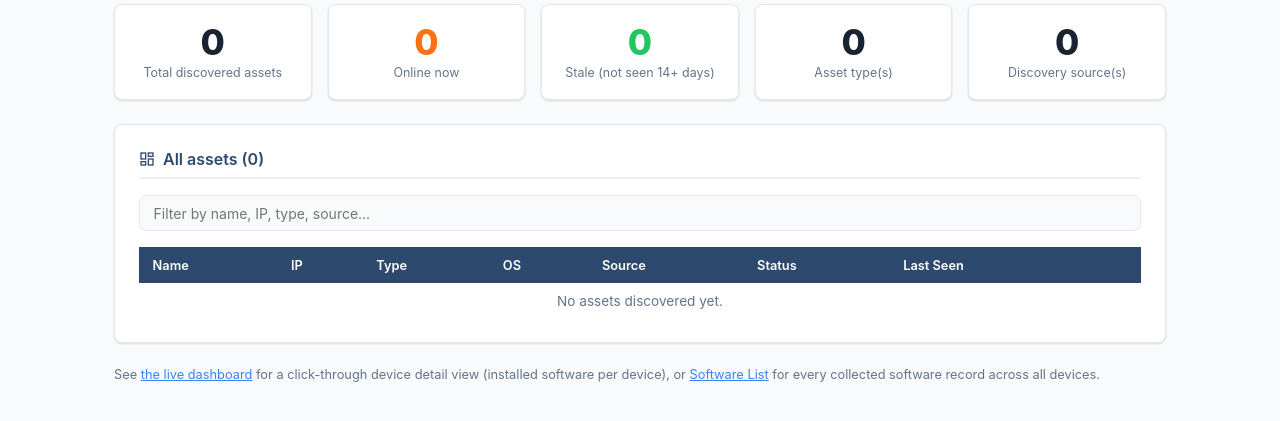
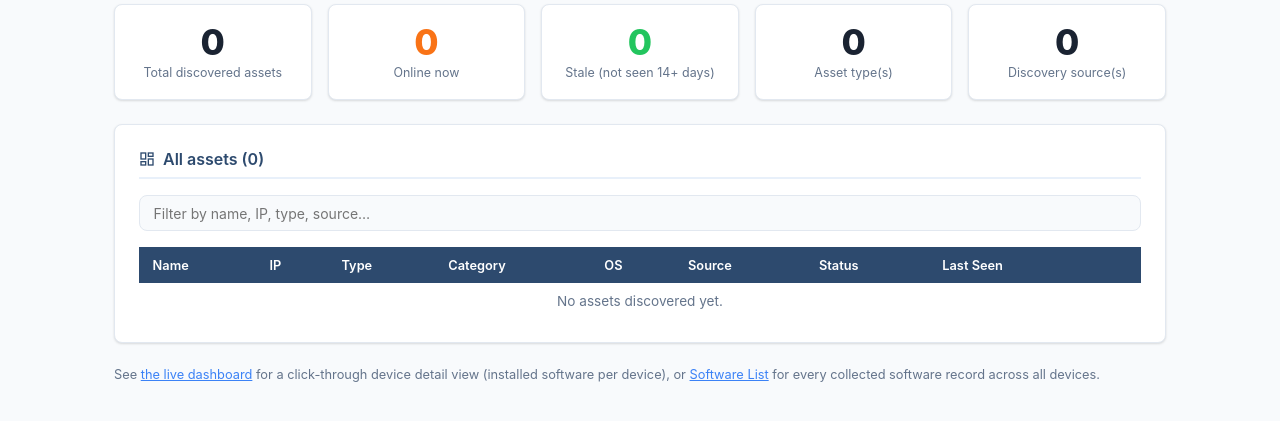
Before and after one commit to 83avenger/AD-Agent, a Flask app: page /assets in a window 1280 px wide. Shown: the part 285-706 px from the top of the page. Run offline with Flask 3, Linux system fonts and the light colour scheme; data that the repository does not hold is empty; some libraries are stand-ins or nearby versions.

Commit message:
Add a device Category column (Desktop/Laptop/Server/DC) to Assets
The Assets page showed coarse "Windows" for every Windows host even though a classifier
already existed, for two reasons: Get-DeviceCategory overwrote AssetType and only ran over
WinRM, and sync_assets took the newest run's asset_type/os unconditionally - so a later
NetworkScan-only run relabelled AD/WinRM-classified hosts back to "Windows" and nulled OS.

Category is now a first-class field, separate from the coarse AssetType, derived from the
best available signal and never downgraded:

- Discovery.psm1: Get-ADAsset emits Category (Server/Workstation/DC/Linux) from AD's OS
  attribute - no WinRM needed; Export-AssetInventory's CSV carries it.
- Run-Discovery.ps1: the categorise loop seeds Category from the coarse type, then refines
  Workstation -> Desktop/Laptop via the WinRM chassis probe, leaving AssetType coarse. The
  software-target filter and Get-InstalledSoftware -Category were updated so splitting the
  fields doesn't break software collection.
- assets_db.py: new nullable category column (via _ADDED_COLUMNS migration); sync_assets
  COALESCEs os/category and guards asset_type so a coarse "Windows"/"Unknown"/null never
  overwrites a specific stored value; _row_to_asset returns Category, deriving a best-effort
  class (_derive_category) for legacy/network-only rows so the column is never blank.
- Assets page: new Category column (badge) between Type and OS, included in the filter, with
  a "By category" summary; app.py aggregates by_category.

Verified via SQLite + the Flask test client: an AD-classified Server survives a later coarse
NetworkScan run (category and OS intact, not downgraded); Laptop shows through; a
network-only Windows host with no OS reads Unknown; a legacy row with a Server OS string
derives Server; the page renders with the new column and summary. PowerShell is reviewed,
not executed here - run one Discovery pass to confirm live categorisation.

Co-Authored-By: Claude Opus 4.8 <noreply@anthropic.com>
Claude-Session: https://claude.ai/code/session_01Sdd52zyevE42JC3mWBHu7Z

```diff
--- a/WebApp/app.py
+++ b/WebApp/app.py
@@ -1430,11 +1430,13 @@ def assets_list():
     NOC-display truncated-to-40 version) - searchable, with online/last-seen status."""
     assets, last_scan = _load_discovery_inventory()
     by_type: dict = {}
+    by_category: dict = {}
     by_source: dict = {}
     online_count = 0
     stale_count = 0
     for a in assets:
         by_type[a.get("AssetType", "Unknown")] = by_type.get(a.get("AssetType", "Unknown"), 0) + 1
+        by_category[a.get("Category", "Unknown")] = by_category.get(a.get("Category", "Unknown"), 0) + 1
         by_source[a.get("Source", "Unknown")] = by_source.get(a.get("Source", "Unknown"), 0) + 1
         if _is_online(a.get("LastSeen")):
             online_count += 1
@@ -1449,6 +1451,7 @@ def assets_list():
         stale_count=stale_count,
         stale_days=STALE_THRESHOLD_DAYS,
         by_type=sorted(by_type.items(), key=lambda kv: -kv[1]),
+        by_category=sorted(by_category.items(), key=lambda kv: -kv[1]),
         by_source=sorted(by_source.items(), key=lambda kv: -kv[1]),
         last_scan=last_scan,
         is_online=_is_online,
--- a/WebApp/assets_db.py
+++ b/WebApp/assets_db.py
@@ -81,6 +81,11 @@ _ADDED_COLUMNS = {
     "last_checkin":   "TEXT",   # when the device last pushed its own inventory to us
     "checkin_source": "TEXT",   # 'PushCollector' | 'CloudflareWARP'
     "checkin_user":   "TEXT",   # logged-on user (push collector) / WARP-enrolled user email
+    # Device class (Desktop/Laptop/Server/Domain Controller/...), kept separate from
+    # asset_type (the coarse Windows/Linux/NetworkDevice kind) so a device's class is not
+    # lost when a later coarse scan re-reports the host. Nullable; _row_to_asset derives a
+    # best-effort value when it's empty.
+    "category":       "TEXT",
     # A laptop carried home every night checks in from the office by day and from home
     # by evening/weekend. Keeping only "last check-in" would mean each location's
     # timestamp erases the other's, so "when was this device last actually in the
@@ -293,10 +298,16 @@ def sync_assets(state_dir: Path, assets: list) -> None:
             software = a.get("Software")
             name = (a.get("Name") or "").strip().lower()
             ip = (a.get("IP") or "").strip().lower()
+            # A coarse AssetType ('Windows'/'Unknown'/empty) must not overwrite a more
+            # specific class already stored, and a null OS/category must not wipe a known
+            # one - otherwise a NetworkScan-only run relabels AD/WinRM-classified hosts back
+            # to 'Windows'. The upsert below COALESCEs os/category and guards asset_type;
+            # 'category' is passed explicitly so the WinRM/AD class survives across runs.
+            category = a.get("Category")
             row = (
                 key, a.get("Name"), a.get("IP"), a.get("AssetType"), a.get("OS"),
                 a.get("OpenPorts"), a.get("Source"), a.get("LastSeen"), a.get("CollectionNote"),
-                json.dumps(software) if software else None, now, now,
+                json.dumps(software) if software else None, category, now, now,
             )
             if BACKEND == "postgres":
                 # A host discovered first as a bare IP (no reverse DNS yet) that later
@@ -307,18 +318,21 @@ def sync_assets(state_dir: Path, assets: list) -> None:
                     cur.execute("DELETE FROM assets WHERE dedup_key = %s AND dedup_key != %s", (ip, key))
                 cur.execute("""
                     INSERT INTO assets (dedup_key, name, ip, asset_type, os, open_ports,
-                        source, last_seen, collection_note, software_json, first_seen, updated_at)
-                    VALUES (%s, %s, %s, %s, %s, %s, %s, %s, %s, %s, %s, %s)
+                        source, last_seen, collection_note, software_json, category, first_seen, updated_at)
+                    VALUES (%s, %s, %s, %s, %s, %s, %s, %s, %s, %s, %s, %s, %s)
                     ON CONFLICT (dedup_key) DO UPDATE SET
                         name            = EXCLUDED.name,
                         ip              = EXCLUDED.ip,
-                        asset_type      = EXCLUDED.asset_type,
-                        os              = EXCLUDED.os,
+                        asset_type      = CASE
+                            WHEN EXCLUDED.asset_type IS NULL OR EXCLUDED.asset_type IN ('', 'Windows', 'Unknown')
+                                THEN assets.asset_type ELSE EXCLUDED.asset_type END,
+                        os              = COALESCE(EXCLUDED.os, assets.os),
                         open_ports      = EXCLUDED.open_ports,
                         source          = EXCLUDED.source,
                         last_seen       = COALESCE(EXCLUDED.last_seen, assets.last_seen),
                         collection_note = EXCLUDED.collection_note,
                         software_json   = COALESCE(EXCLUDED.software_json, assets.software_json),
+                        category        = COALESCE(EXCLUDED.category, assets.category),
                         updated_at      = EXCLUDED.updated_at
                 """, row)
             else:
@@ -326,18 +340,21 @@ def sync_assets(state_dir: Path, assets: list) -> None:
                     cur.execute("DELETE FROM assets WHERE dedup_key = ? AND dedup_key != ?", (ip, key))
                 cur.execute("""
                     INSERT INTO assets (dedup_key, name, ip, asset_type, os, open_ports,
-                        source, last_seen, collection_note, software_json, first_seen, updated_at)
-                    VALUES (?, ?, ?, ?, ?, ?, ?, ?, ?, ?, ?, ?)
+                        source, last_seen, collection_note, software_json, category, first_seen, updated_at)
+                    VALUES (?, ?, ?, ?, ?, ?, ?, ?, ?, ?, ?, ?, ?)
                     ON CONFLICT(dedup_key) DO UPDATE SET
                         name            = excluded.name,
                         ip              = excluded.ip,
-                        asset_type      = excluded.asset_type,
-                        os              = excluded.os,
+                        asset_type      = CASE
+                            WHEN excluded.asset_type IS NULL OR excluded.asset_type IN ('', 'Windows', 'Unknown')
+                                THEN assets.asset_type ELSE excluded.asset_type END,
+                        os              = COALESCE(excluded.os, assets.os),
                         open_ports      = excluded.open_ports,
                         source          = excluded.source,
                         last_seen       = COALESCE(excluded.last_seen, assets.last_seen),
                         collection_note = excluded.collection_note,
                         software_json   = COALESCE(excluded.software_json, assets.software_json),
+                        category        = COALESCE(excluded.category, assets.category),
                         updated_at      = excluded.updated_at
                 """, row)
         conn.commit()
@@ -345,12 +362,36 @@ def sync_assets(state_dir: Path, assets: list) -> None:
         conn.close()
 
 
+def _derive_category(asset_type: str | None, os: str | None) -> str:
+    """Best-effort device class when no explicit category was stored (legacy rows, or
+    network-only hosts the WinRM/AD classifier never reached). Mirrors the PowerShell
+    classification so the column is populated without forcing a re-scan."""
+    at = (asset_type or "").strip()
+    osl = (os or "").lower()
+    if at in ("DomainController", "Domain Controller"):
+        return "Domain Controller"
+    if at in ("Desktop", "Laptop", "Server", "Workstation", "Linux", "NetworkDevice"):
+        return "Server" if at == "Server" else at
+    if "server" in osl:
+        return "Server"
+    if at == "MemberServer":
+        return "Server"
+    if at in ("Windows",) and osl and "server" not in osl:
+        return "Workstation"
+    return "Unknown"
+
+
 def _row_to_asset(row) -> dict:
     get = row.__getitem__ if isinstance(row, (dict,)) else (lambda k: row[k])
+    try:
+        stored_category = get("category")
+    except (KeyError, IndexError):
+        stored_category = None
     d = {
         "Name": get("name"), "IP": get("ip"), "AssetType": get("asset_type"),
         "OS": get("os"), "OpenPorts": get("open_ports"), "Source": get("source"),
         "LastSeen": get("last_seen"), "DedupKey": get("dedup_key"),
+        "Category": (stored_category or "").strip() or _derive_category(get("asset_type"), get("os")),
     }
     if get("collection_note"):
         d["CollectionNote"] = get("collection_note")
--- a/WebApp/templates/assets.html
+++ b/WebApp/templates/assets.html
@@ -48,6 +48,12 @@
   <div class="checkbox-group">
     {% for t, c in by_type %}<span class="badge badge-low">{{ t }}: {{ c }}</span>{% endfor %}
   </div>
+  {% if by_category %}
+  <div class="card-header" style="margin-top:1rem;">By category</div>
+  <div class="checkbox-group">
+    {% for t, c in by_category %}<span class="badge badge-low">{{ t }}: {{ c }}</span>{% endfor %}
+  </div>
+  {% endif %}
   <div class="card-header" style="margin-top:1rem;">By source</div>
   <div class="checkbox-group">
     {% for s, c in by_source %}<span class="badge badge-low">{{ s }}: {{ c }}</span>{% endfor %}
@@ -74,13 +80,20 @@
       font-size:.875rem; margin-bottom:1rem;" onkeyup="filterAssets()">
   <div class="tbl-wrap">
     <table id="assetTable">
-      <thead><tr><th>Name</th><th>IP</th><th>Type</th><th>OS</th><th>Source</th><th>Status</th><th>Last Seen</th><th></th></tr></thead>
+      <thead><tr><th>Name</th><th>IP</th><th>Type</th><th>Category</th><th>OS</th><th>Source</th><th>Status</th><th>Last Seen</th><th></th></tr></thead>
       <tbody>
         {% for a in assets %}
         <tr>
           <td>{{ a.Name }}</td>
           <td>{{ a.IP }}</td>
           <td>{{ a.AssetType }}</td>
+          <td>
+            {% if a.Category and a.Category != 'Unknown' %}
+              <span class="badge badge-low">{{ a.Category }}</span>
+            {% else %}
+              <span style="color:var(--muted);">—</span>
+            {% endif %}
+          </td>
           <td>{{ a.OS or '—' }}</td>
           <td>{{ a.Source }}</td>
           <td>
@@ -104,7 +117,7 @@
           </td>
         </tr>
         {% else %}
-        <tr><td colspan="8" style="text-align:center; color:var(--muted);">No assets discovered yet.</td></tr>
+        <tr><td colspan="9" style="text-align:center; color:var(--muted);">No assets discovered yet.</td></tr>
         {% endfor %}
       </tbody>
     </table>
```
Also changed, not shown: 2 other files.
